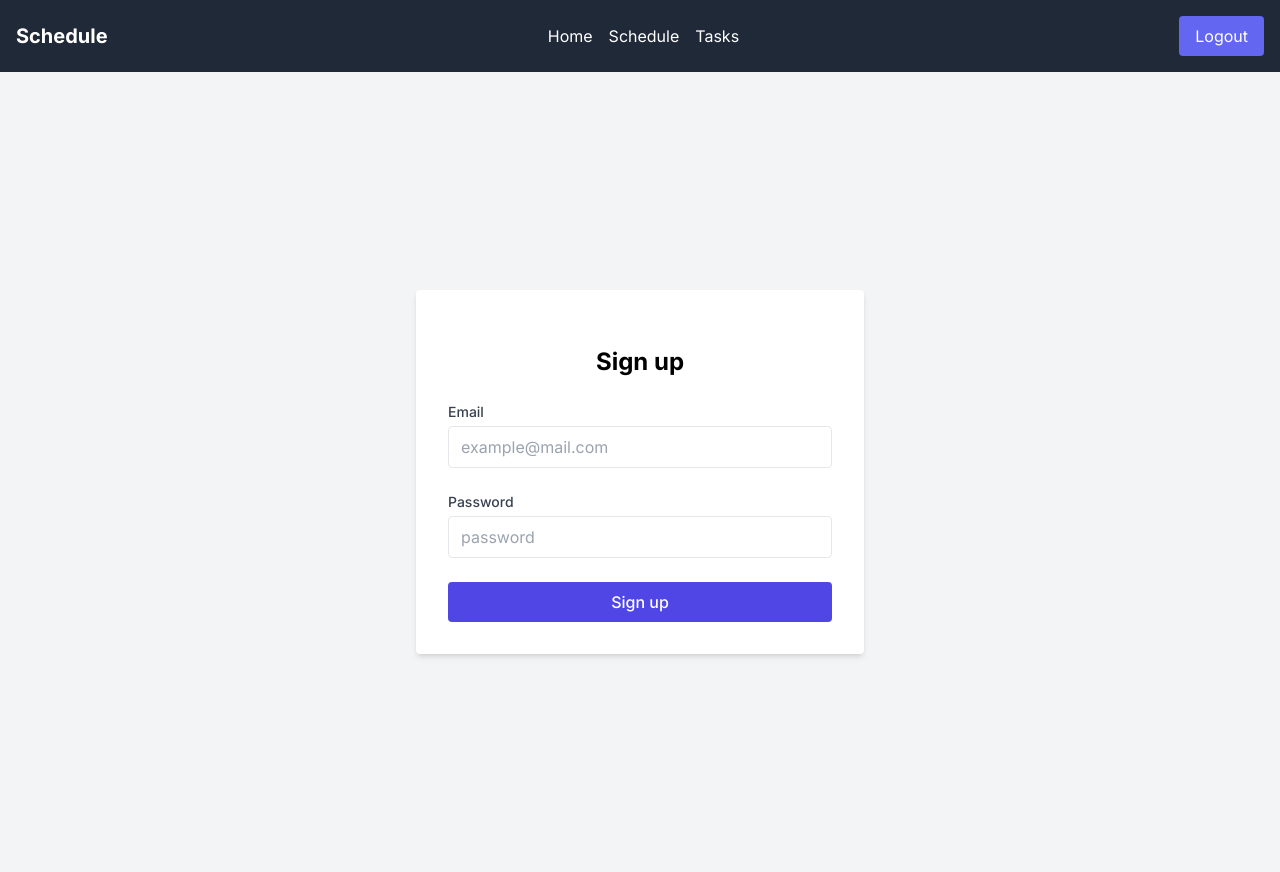
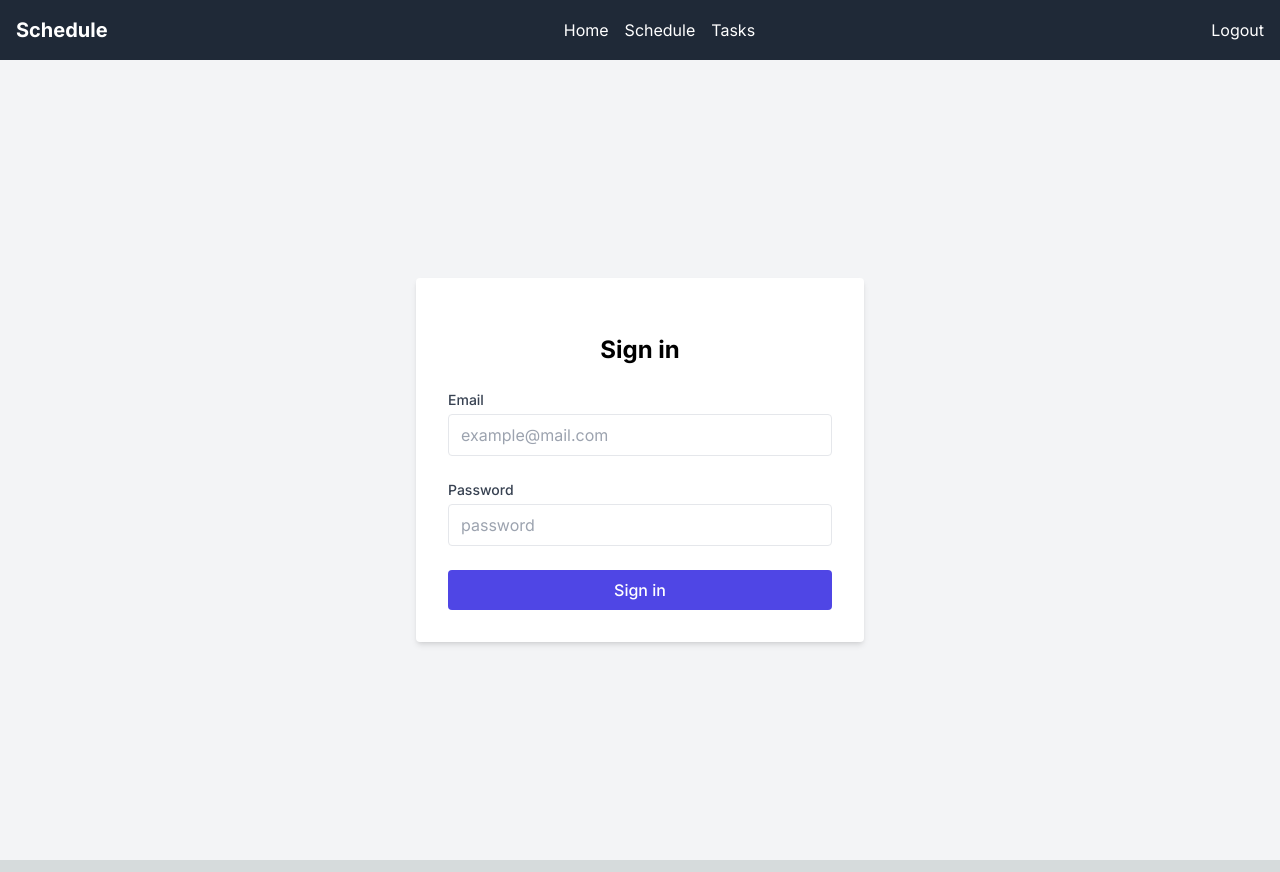
Before and after one commit to OksanaFedyukova/schedule, a Next.js app: page /pages/signin in a window 1280 px wide. Built offline with nearby package versions, Linux system fonts and the light colour scheme; no server answers; sample sign-in values are in the browser's storage.

Commit message:
fixed style

```diff
--- a/app/components/Navbar.tsx
+++ b/app/components/Navbar.tsx
@@ -30,7 +30,7 @@ const Navbar: React.FC<NavbarProps> = ({ links }) => {
         {user ? (
           <button
             onClick={() => handleSignOut()}
-            className="px-4 py-2 text-white rounded bg-indigo-500 hover:bg-indigo-600 focus:outline-none"
+          className="text-white hover:text-gray-300"
           >
             Logout
           </button>
--- a/app/pages/admin/page.tsx
+++ b/app/pages/admin/page.tsx
@@ -13,6 +13,7 @@ function Admin() {
 
     return (
     <h1>Only logged in users can view this page</h1>
+
   );
 }
 
--- a/app/pages/signin/page.tsx
+++ b/app/pages/signin/page.tsx
@@ -24,7 +24,7 @@ function Signin() {
     return (
         <div className="flex items-center justify-center min-h-screen bg-gray-100">
         <div className="w-full max-w-md p-8 space-y-6 bg-white rounded shadow-md">
-          <h1 className="text-2xl font-bold text-center mt-6 mb-3">Sign up</h1>
+          <h1 className="text-2xl font-bold text-center mt-6 mb-3">Sign in</h1>
           <form onSubmit={handleForm} className="space-y-6">
             <label htmlFor="email" className="block">
               <p className="text-sm font-medium text-gray-700">Email</p>
@@ -54,7 +54,7 @@ function Signin() {
               type="submit"
               className="w-full px-4 py-2 font-medium text-white bg-indigo-600 rounded hover:bg-indigo-700 focus:outline-none focus:ring focus:ring-indigo-200"
             >
-              Sign up
+              Sign in
             </button>
           </form>
         </div>
```
